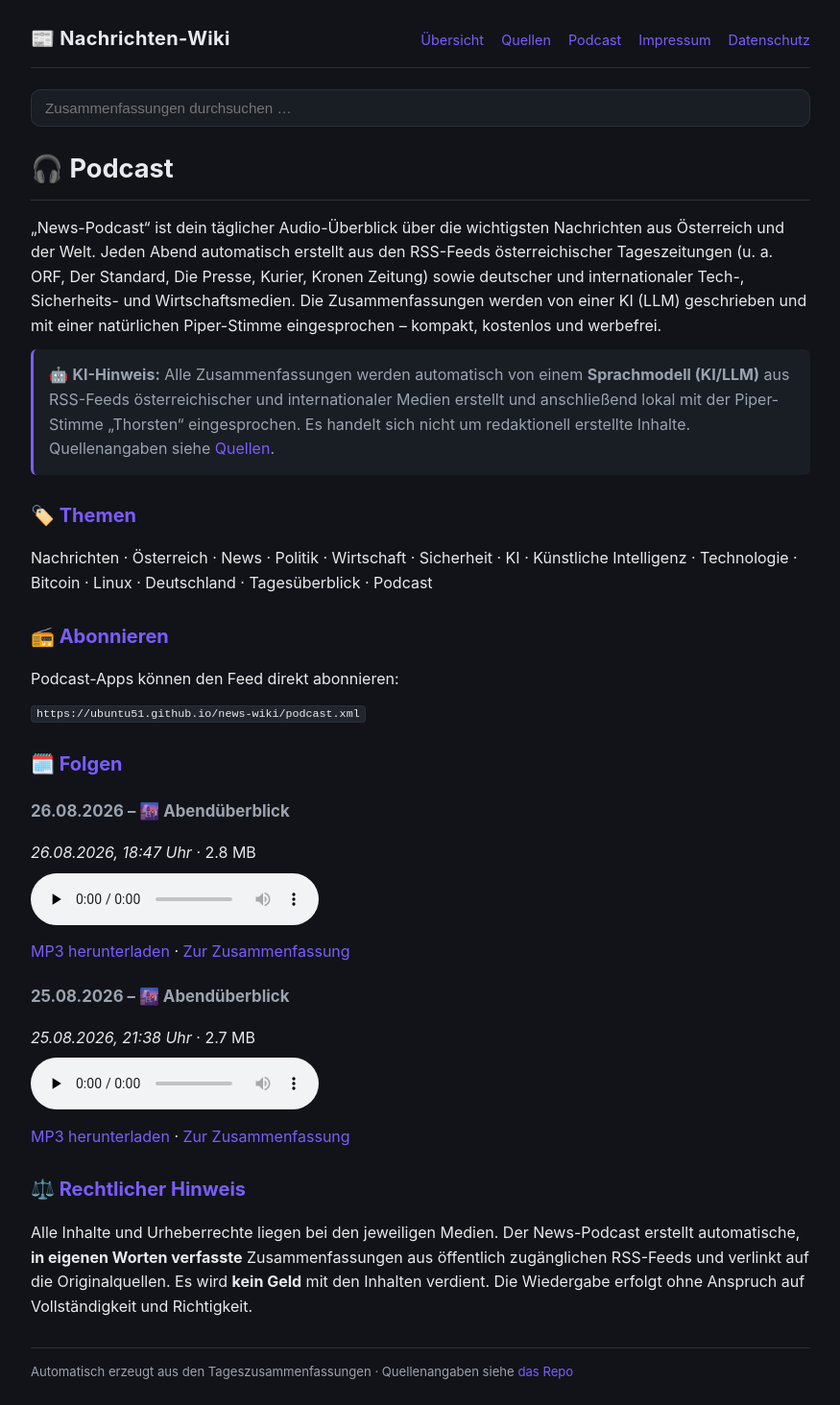
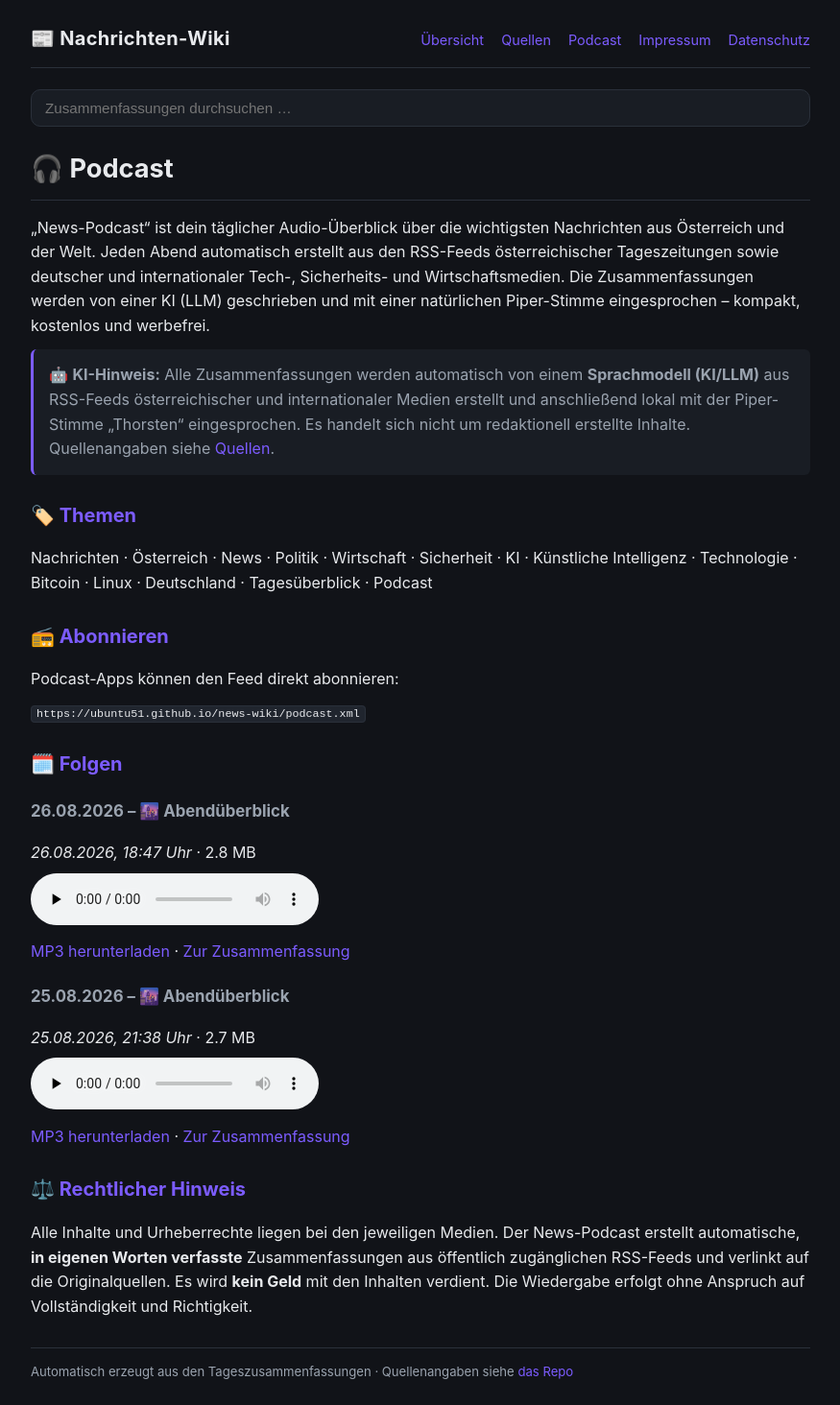
Before and after one commit to Ubuntu51/news-wiki, a Jekyll site: the page built from podcast.md, in a window 1280 px wide. Shown: the whole page at 96% size, without its empty margins (202-1077 px from the left). Built offline with Jekyll 4.4.1, drawn with Linux system fonts in a browser that asks for light colours.

Commit message:
Podcast-Bio: Zeitungsnamen entfernt

```diff
--- a/podcast.md
+++ b/podcast.md
@@ -1,12 +1,12 @@
 ---
 layout: default
 title: "🎧 Podcast"
-description: "„News-Podcast“ ist dein täglicher Audio-Überblick über die wichtigsten Nachrichten aus Österreich und der Welt. Jeden Abend automatisch erstellt aus den RSS-Feeds österreichischer Tageszeitungen (u. a. ORF, Der Standard, Die Presse, Kurier, Kronen Zeitung) sowie deutscher und internationaler Tech-, Sicherheits- und Wirtschaftsmedien. Die Zusammenfassungen werden von einer KI (LLM) geschrieben und mit einer natürlichen Piper-Stimme eingesprochen – kompakt, kostenlos und werbefrei."
+description: "„News-Podcast“ ist dein täglicher Audio-Überblick über die wichtigsten Nachrichten aus Österreich und der Welt. Jeden Abend automatisch erstellt aus den RSS-Feeds österreichischer Tageszeitungen sowie deutscher und internationaler Tech-, Sicherheits- und Wirtschaftsmedien. Die Zusammenfassungen werden von einer KI (LLM) geschrieben und mit einer natürlichen Piper-Stimme eingesprochen – kompakt, kostenlos und werbefrei."
 ---
 
 # 🎧 Podcast
 
-„News-Podcast“ ist dein täglicher Audio-Überblick über die wichtigsten Nachrichten aus Österreich und der Welt. Jeden Abend automatisch erstellt aus den RSS-Feeds österreichischer Tageszeitungen (u. a. ORF, Der Standard, Die Presse, Kurier, Kronen Zeitung) sowie deutscher und internationaler Tech-, Sicherheits- und Wirtschaftsmedien. Die Zusammenfassungen werden von einer KI (LLM) geschrieben und mit einer natürlichen Piper-Stimme eingesprochen – kompakt, kostenlos und werbefrei.
+„News-Podcast“ ist dein täglicher Audio-Überblick über die wichtigsten Nachrichten aus Österreich und der Welt. Jeden Abend automatisch erstellt aus den RSS-Feeds österreichischer Tageszeitungen sowie deutscher und internationaler Tech-, Sicherheits- und Wirtschaftsmedien. Die Zusammenfassungen werden von einer KI (LLM) geschrieben und mit einer natürlichen Piper-Stimme eingesprochen – kompakt, kostenlos und werbefrei.
 
 > 🤖 **KI-Hinweis:** Alle Zusammenfassungen werden automatisch von einem
 > **Sprachmodell (KI/LLM)** aus RSS-Feeds österreichischer und
--- a/podcast.xml
+++ b/podcast.xml
@@ -2,14 +2,14 @@
 <rss version="2.0" xmlns:itunes="http://www.itunes.com/dtds/podcast-1.0.dtd">
 <channel>
 <title>News-Podcast</title>
-<description>„News-Podcast“ ist dein täglicher Audio-Überblick über die wichtigsten Nachrichten aus Österreich und der Welt. Jeden Abend automatisch erstellt aus den RSS-Feeds österreichischer Tageszeitungen (u. a. ORF, Der Standard, Die Presse, Kurier, Kronen Zeitung) sowie deutscher und internationaler Tech-, Sicherheits- und Wirtschaftsmedien. Die Zusammenfassungen werden von einer KI (LLM) geschrieben und mit einer natürlichen Piper-Stimme eingesprochen – kompakt, kostenlos und werbefrei.</description>
+<description>„News-Podcast“ ist dein täglicher Audio-Überblick über die wichtigsten Nachrichten aus Österreich und der Welt. Jeden Abend automatisch erstellt aus den RSS-Feeds österreichischer Tageszeitungen sowie deutscher und internationaler Tech-, Sicherheits- und Wirtschaftsmedien. Die Zusammenfassungen werden von einer KI (LLM) geschrieben und mit einer natürlichen Piper-Stimme eingesprochen – kompakt, kostenlos und werbefrei.</description>
 <link>https://ubuntu51.github.io/news-wiki</link>
-<lastBuildDate>Wed, 26 Aug 2026 22:19:57 +0000</lastBuildDate>
+<lastBuildDate>Wed, 26 Aug 2026 22:24:41 +0000</lastBuildDate>
 <language>de</language>
 <itunes:author>News-Generator (KI)</itunes:author>
 <itunes:explicit>false</itunes:explicit>
 <itunes:subtitle>Dein täglicher KI-Nachrichtenüberblick als Audio</itunes:subtitle>
-<itunes:summary>„News-Podcast“ ist dein täglicher Audio-Überblick über die wichtigsten Nachrichten aus Österreich und der Welt. Jeden Abend automatisch erstellt aus den RSS-Feeds österreichischer Tageszeitungen (u. a. ORF, Der Standard, Die Presse, Kurier, Kronen Zeitung) sowie deutscher und internationaler Tech-, Sicherheits- und Wirtschaftsmedien. Die Zusammenfassungen werden von einer KI (LLM) geschrieben und mit einer natürlichen Piper-Stimme eingesprochen – kompakt, kostenlos und werbefrei.</itunes:summary>
+<itunes:summary>„News-Podcast“ ist dein täglicher Audio-Überblick über die wichtigsten Nachrichten aus Österreich und der Welt. Jeden Abend automatisch erstellt aus den RSS-Feeds österreichischer Tageszeitungen sowie deutscher und internationaler Tech-, Sicherheits- und Wirtschaftsmedien. Die Zusammenfassungen werden von einer KI (LLM) geschrieben und mit einer natürlichen Piper-Stimme eingesprochen – kompakt, kostenlos und werbefrei.</itunes:summary>
 <itunes:keywords>Nachrichten, Österreich, News, Politik, Wirtschaft, Sicherheit, KI, Künstliche Intelligenz, Technologie, Bitcoin, Linux, Deutschland, Tagesüberblick, Podcast</itunes:keywords>
 <itunes:category text="News"/>
 <itunes:category text="Technology"/>
```
